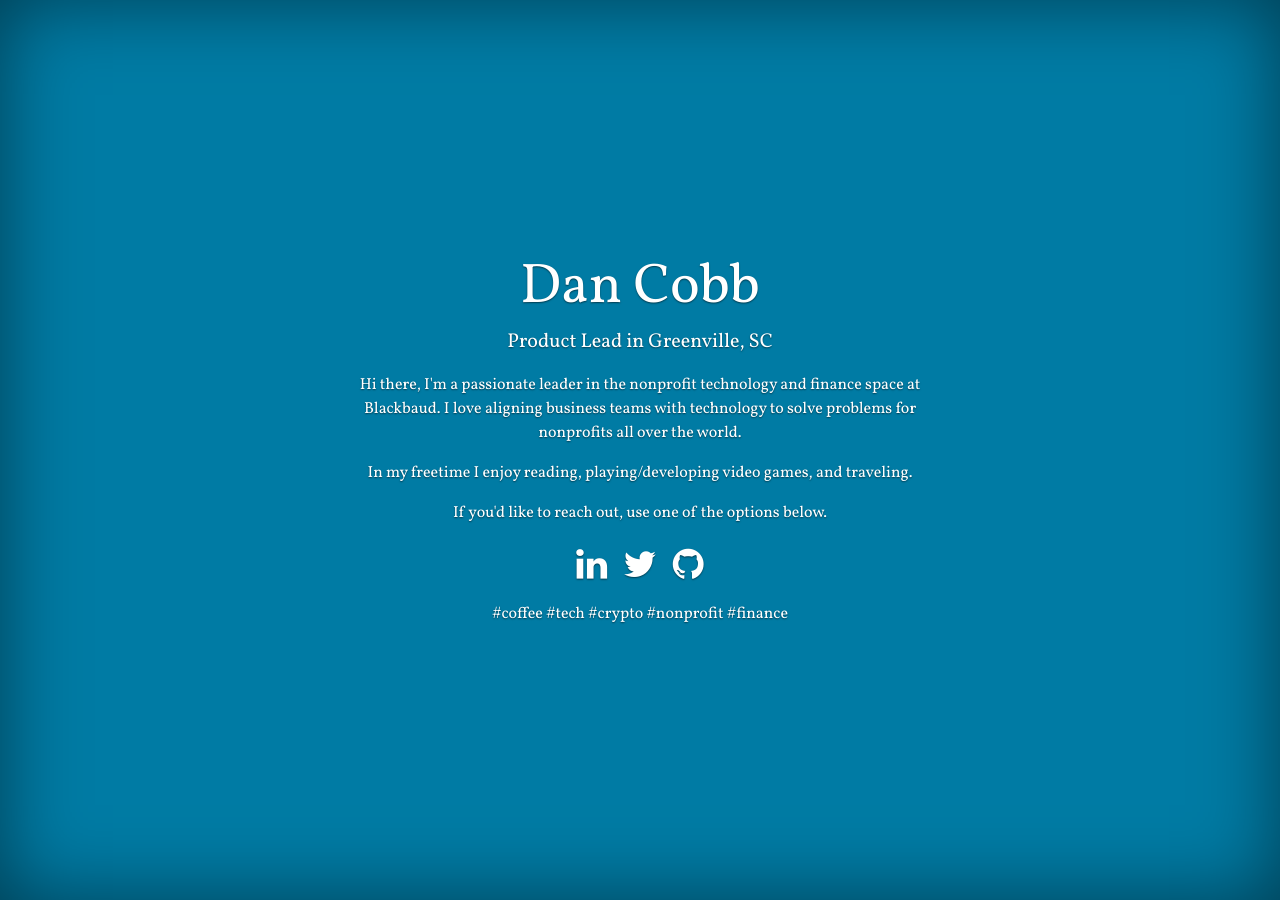
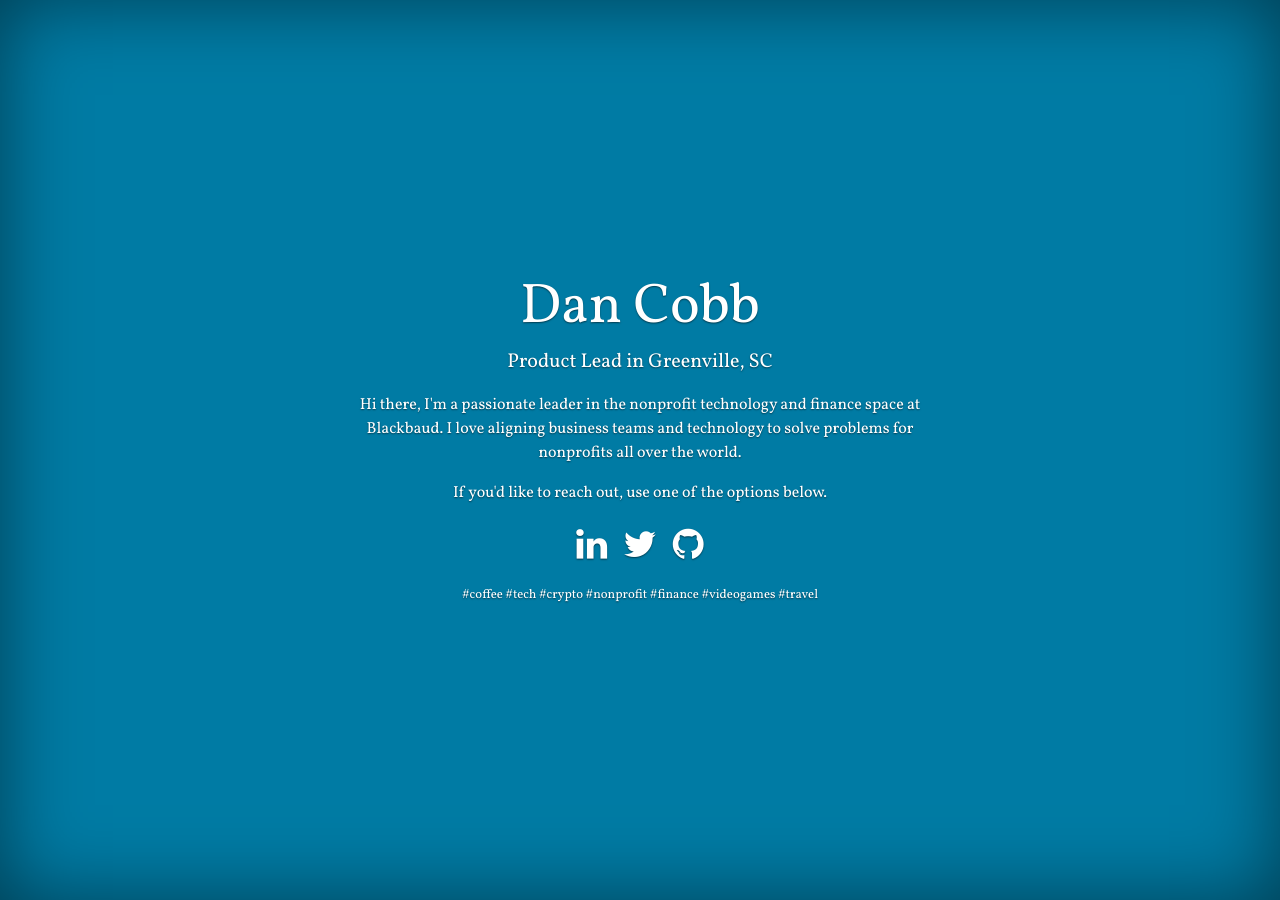
Before and after one commit to dancobb/dancobb.github.io, a Jekyll site: the page built from index.html, in a window 1280 px wide. Built offline with Jekyll 4.4.1, drawn with Linux system fonts in a browser that asks for light colours; nearby versions of some CDN libraries; comment, search, counter and statistics services are not loaded.

Commit message:
Remove personal blurb and shrink hashtags

```diff
--- a/index.html
+++ b/index.html
@@ -5,8 +5,7 @@
 <h1 class="cover-heading">Dan Cobb</h1>
 
 <p class="lead">Product Lead in Greenville, SC</p>
-<p>Hi there, I'm a passionate leader in the nonprofit technology and finance space at Blackbaud.  I love aligning business teams with technology to solve problems for nonprofits all over the world.</p>
-<p>In my freetime I enjoy reading, playing/developing video games, and traveling.</p>
+<p>Hi there, I'm a passionate leader in the nonprofit technology and finance space at Blackbaud.  I love aligning business teams and technology to solve problems for nonprofits all over the world.</p>
 <p>If you'd like to reach out, use one of the options below.</p>
 <p>
     <a class="btn btn-social-icon btn-lg" href="https://www.linkedin.com/in/dcobb15">
@@ -19,4 +18,4 @@
     <i class="fa fa-github"></i>
   </a>
 </p>
-<p>#coffee  #tech  #crypto  #nonprofit  #finance</p>
+<p><small>#coffee  #tech  #crypto  #nonprofit  #finance #videogames #travel</small></p>
```
